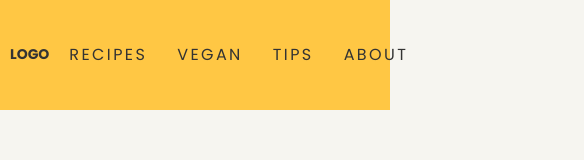
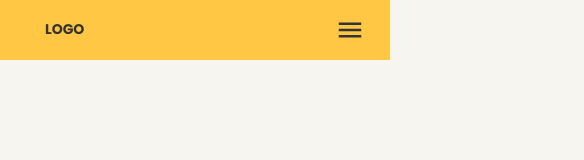
Before and after one commit to bundalevskyi/react-recipes, a React (Create React App) app: page /home in a window 390 px wide. Shown: the top 160 px of the page, 584 px wide, since content can reach past the window. Built offline with nearby package versions, Linux system fonts and the light colour scheme.

Commit message:
Описание ваших изменений

```diff
--- a/package.json
+++ b/package.json
@@ -3,6 +3,9 @@
   "version": "0.1.0",
   "private": true,
   "dependencies": {
+    "@emotion/react": "^11.11.1",
+    "@emotion/styled": "^11.11.0",
+    "@mui/icons-material": "^5.14.18",
     "@testing-library/jest-dom": "^5.17.0",
     "@testing-library/react": "^13.4.0",
     "@testing-library/user-event": "^13.5.0",
@@ -16,6 +19,7 @@
     "react-router-dom": "^6.17.0",
     "react-scripts": "5.0.1",
     "react-transition-group": "^4.4.5",
+    "sass": "^1.69.5",
     "sort-by": "^1.2.0",
     "styled-components": "^6.1.1",
     "swiper": "^11.0.4",
--- a/src/App.js
+++ b/src/App.js
@@ -1,6 +1,6 @@
 import AppRouter from "./components/AppRouter";
 import Footer from "./components/Footer";
-import Header from "./components/Header";
+import Header from "./components/Header/Header";
 import { BrowserRouter } from "react-router-dom";
 
 function App() {
@@ -8,8 +8,8 @@ function App() {
     <div>
       <BrowserRouter>
         <Header />
-        <AppRouter />
-        <Footer />
+        {/* <AppRouter /> */}
+        {/* <Footer /> */}
       </BrowserRouter>
     </div>
   );
--- a/src/components/Footer.jsx
+++ b/src/components/Footer.jsx
@@ -1,5 +1,6 @@
 import React from "react";
 import "../css/style.css";
+
 import { NavLink } from "react-router-dom";
 
 const Footer = () => {
--- a/src/components/Header.jsx
+++ b/src/components/Header/Header.jsx
@@ -1,21 +1,25 @@
-import React from "react";
-import "../css/style.css";
+import React, { useState } from "react";
+import style from "./Header.module.scss";
 import { NavLink } from "react-router-dom";
-import { Container, HeaderStyle } from "./StyledComponents/StyledComp";
+import { Container } from "../StyledComponents/StyledComp";
+import CloseIcon from "@mui/icons-material/Close";
+import MenuIcon from "@mui/icons-material/Menu";
 
 const Header = () => {
+  const [nav, setNav] = useState(false);
+
   const activeLink = "menu__list-link menu__list-link--active";
   const normalLink = "menu__list-link";
 
   return (
-    <HeaderStyle>
+    <div className={style.header}>
       <Container>
-        <div className="header__inner">
-          <NavLink to="/home" className="logo">
+        <div className={style.header__inner}>
+          <NavLink to="/home" className={style.logo}>
             LOGO
           </NavLink>
           <nav className="menu header__menu">
-            <div className="menu__list">
+            <div className={nav ? [style.menu__list, style.active].join(' ') : style.menu__list}>
               <NavLink
                 className={({ isActive }) =>
                   isActive ? activeLink : normalLink
@@ -45,10 +49,17 @@ const Header = () => {
                 ABOUT
               </NavLink>
             </div>
+            <div onClick={() => setNav(!nav)} className={style.mobile__btn}>
+              {nav ? (
+                <CloseIcon style={{ fontSize: 30 }} />
+              ) : (
+                <MenuIcon style={{ fontSize: 30 }} />
+              )}
+            </div>
           </nav>
         </div>
       </Container>
-    </HeaderStyle>
+    </div>
   );
 };
 
--- /dev/null
+++ b/src/components/Header/Header.module.scss
@@ -0,0 +1,68 @@
+.logo {
+  font-weight: bold;
+  margin-left: 35px;
+}
+
+.header {
+  background-color: #ffc744;
+}
+
+.header__inner {
+  height: 110px;
+  display: flex;
+  justify-content: space-between;
+  align-items: center;
+}
+
+.menu__list {
+  display: flex;
+  align-items: center;
+  gap: 30px;
+  padding: 20px;
+  padding-right: 60px;
+}
+
+.mobile__btn {
+  display: none;
+}
+
+@media (max-width: 768px) {
+  .mobile__btn {
+    display: block;
+    position: absolute;
+    right: 25px;
+    top: 15px;
+    cursor: pointer;
+    z-index: 10;
+  }
+
+  .header__inner {
+    height: 60px;
+    z-index: 100;
+  }
+
+  .menu__list {
+    display: flex;
+    flex-direction: column;
+    justify-content: center;
+    padding: 0;
+    gap: 40px;
+    position: fixed;
+    top: -240px;
+    left: 0;
+    bottom: 0;
+    width: 100%;
+    height: 280px;
+    background-color: #ffc744;
+    z-index: 0;
+    transition: top 1s;
+  }
+
+  .active{
+    top: 15px;
+  }
+  .logo {
+    z-index: 20;
+    font-weight: bold;
+  }
+}
--- a/src/components/StyledComponents/StyledComp.jsx
+++ b/src/components/StyledComponents/StyledComp.jsx
@@ -7,13 +7,13 @@ export const Container = styled.div`
   margin: 0 auto;
 `;
 
-export const HeaderStyle = styled.div`
-  background-color: #ffc744;
+// export const HeaderStyle = styled.div`
+//   background-color: #ffc744;
 
-  .header__inner {
-    height: 110px;
-    display: flex;
-    justify-content: space-between;
-    align-items: center;
-  }
-`;
+//   .header__inner {
+//     height: 110px;
+//     display: flex;
+//     justify-content: space-between;
+//     align-items: center;
+//   }
+// `;
--- a/src/css/style.css
+++ b/src/css/style.css
@@ -92,32 +92,8 @@ button {
 
 /*/////////// HEADER ////////////*/
 
-.logo {
-  font-weight: bold;
-}
-.logo__img {
-  width: 140px;
-  padding-right: 20px;
-}
 
-/* .header {
-  background-color: #ffc744;
-}
 
-.header__inner {
-  height: 110px;
-  display: flex;
-  justify-content: space-between;
-  align-items: center;
-} */
-
-.menu__list {
-  display: flex;
-  align-items: center;
-  gap: 30px;
-  padding: 20px;
-  padding-right: 60px;
-}
 
 .menu__list-link {
   font-size: 16px;
@@ -153,6 +129,10 @@ button {
 .menu__list-link--active::after {
   transform: scaleX(1);
 }
+
+
+
+
 
 /*/////////// TOP ////////////*/
 
@@ -587,7 +567,6 @@ button {
 
 /*///////////////*/
 
-
 .fade-enter {
   opacity: 0;
 }
--- a/src/pages/Home.jsx
+++ b/src/pages/Home.jsx
@@ -4,11 +4,12 @@ import "../css/reset.css";
 import YellowButton from "../UI/MyButtons/YellowButton";
 import Slider from "../components/Slider";
 import { Link } from "react-router-dom";
-import { Container } from "../components/StyledComponents/StyledComp";
+import {
+  Container,
+} from "../components/StyledComponents/StyledComp";
 
 const Home = () => {
   return (
-    <div>
       <Container>
         <section className="top section__inner">
           <div className="top__inner">
@@ -138,7 +139,6 @@ const Home = () => {
           </div>
         </section>
       </Container>
-    </div>
   );
 };
 export default Home;
```
Also changed, not shown: 1 other file (tests, documents, lock files or other folders).
